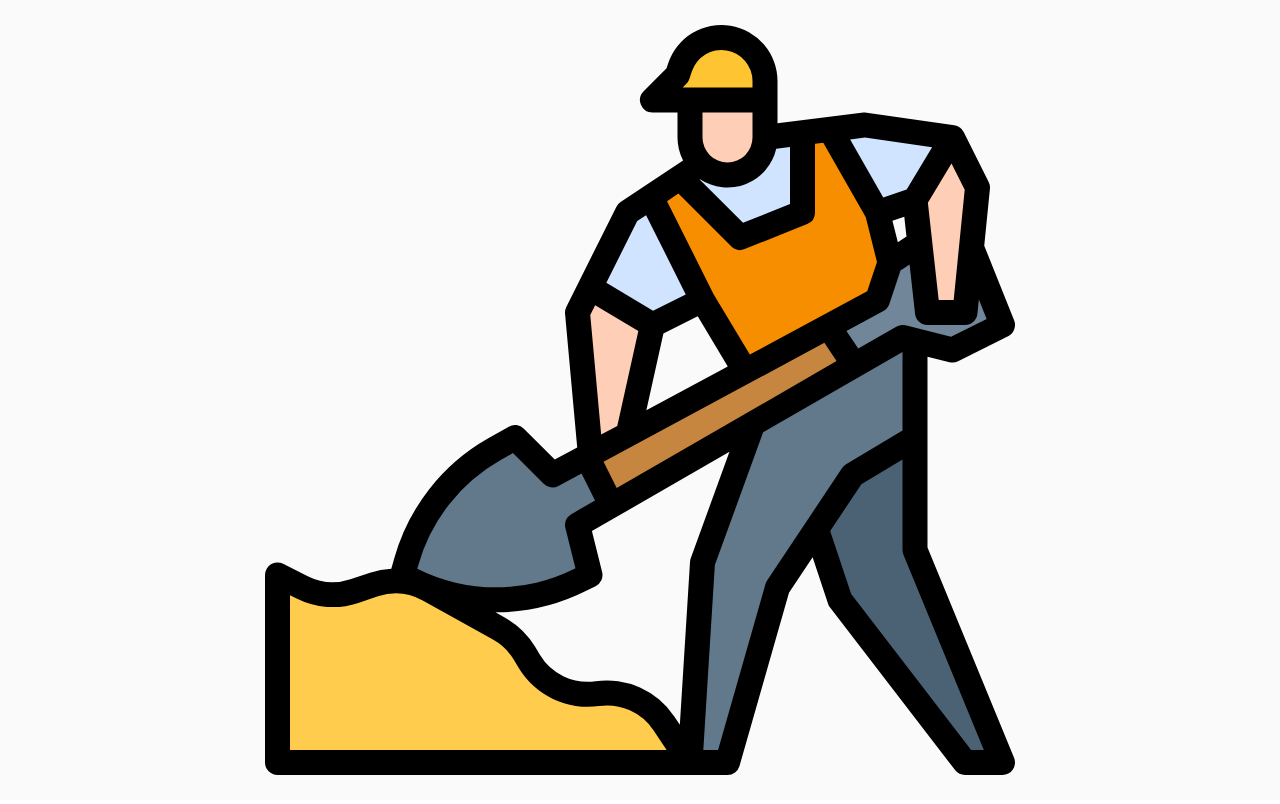
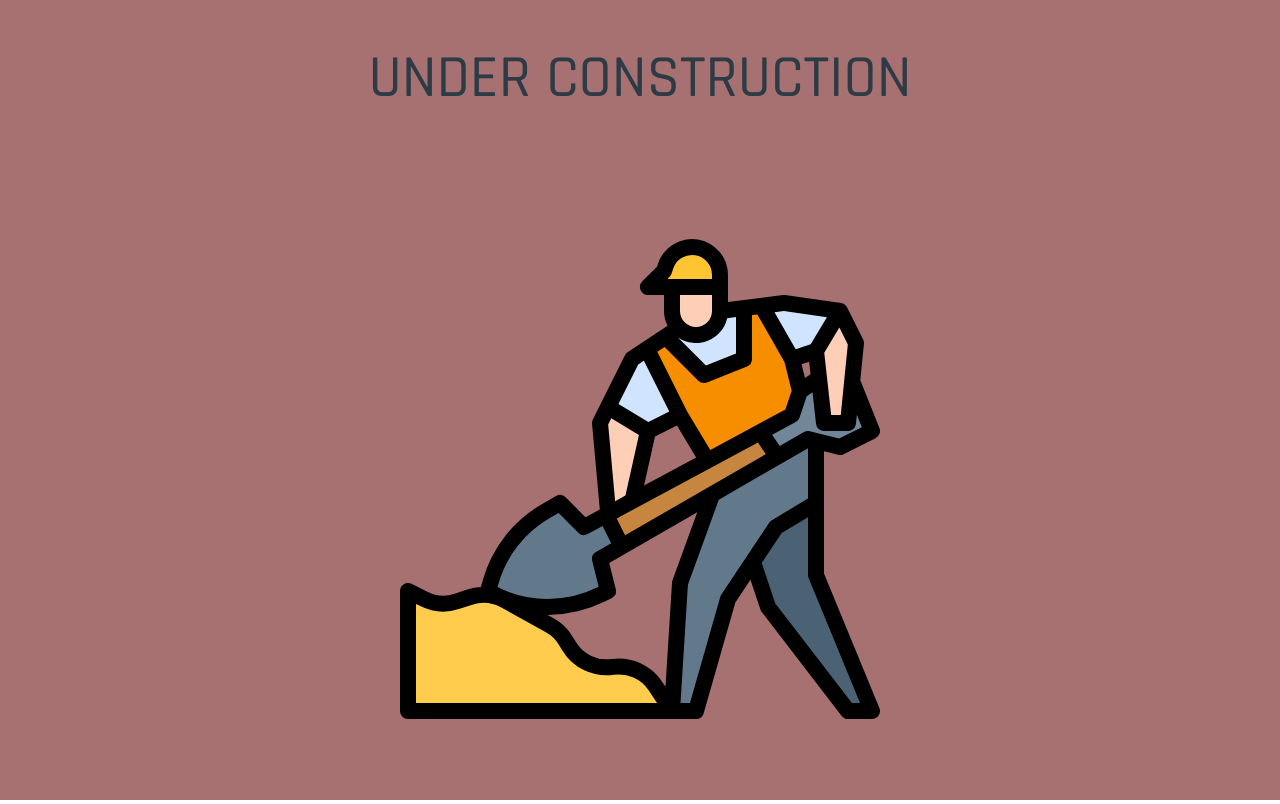
Before and after one commit to athulsn/athul-web, a React (Create React App) app: page / in a window 1280 px wide. Built offline with nearby package versions, Linux system fonts and the light colour scheme.

Commit message:
feat: updated app.js

```diff
--- a/public/index.html
+++ b/public/index.html
@@ -15,6 +15,8 @@
       user's mobile device or desktop. See https://developers.google.com/web/fundamentals/web-app-manifest/
     -->
     <link rel="manifest" href="%PUBLIC_URL%/manifest.json" />
+    <!-- <link href="https://fonts.googleapis.com/css2?family=Comic+Neue:ital,wght@0,300;0,400;0,700;1,300;1,400;1,700&display=swap" rel="stylesheet"> -->
+    <link href="https://fonts.googleapis.com/css2?family=Comic+Neue:ital,wght@0,300;0,400;0,700;1,300;1,400;1,700&family=Rajdhani:wght@300;400;500;600;700&display=swap" rel="stylesheet">
     <!--
       Notice the use of %PUBLIC_URL% in the tags above.
       It will be replaced with the URL of the `public` folder during the build.
--- a/src/App.js
+++ b/src/App.js
@@ -3,8 +3,15 @@ import './App.css';
 function App() {
   return (
     <div className="App">
-      <img style={{objectFit:'contain', height:'100%', width:'100%', background: 'inherit'}} src="under_dev.svg"/>
-    </div>
+      <div style={{display:'flex', width:'100%', height:'100%',flex:1,flexDirection:"column",backgroundColor:"#a77171"}}>
+        <div style={{display:'flex', flexShrink:1,alignItems:"center",justifyContent:"center"}}>
+            <h1 style={{fontFamily:'Rajdhani',fontSize:"60px", fontWeight:500, color:"#2d3b46"}}>UNDER CONSTRUCTION</h1>
+        </div>
+        <div style={{display:'flex', flex:1,alignItems:"center",justifyContent:"center"}}>
+          <img style={{objectFit:'contain',  background: 'inherit', maxWidth: '100%', maxHeight: '100%'}} src="under_dev.svg"/>
+        </div>
+      </div>
+      </div>
   );
 }
 
```
